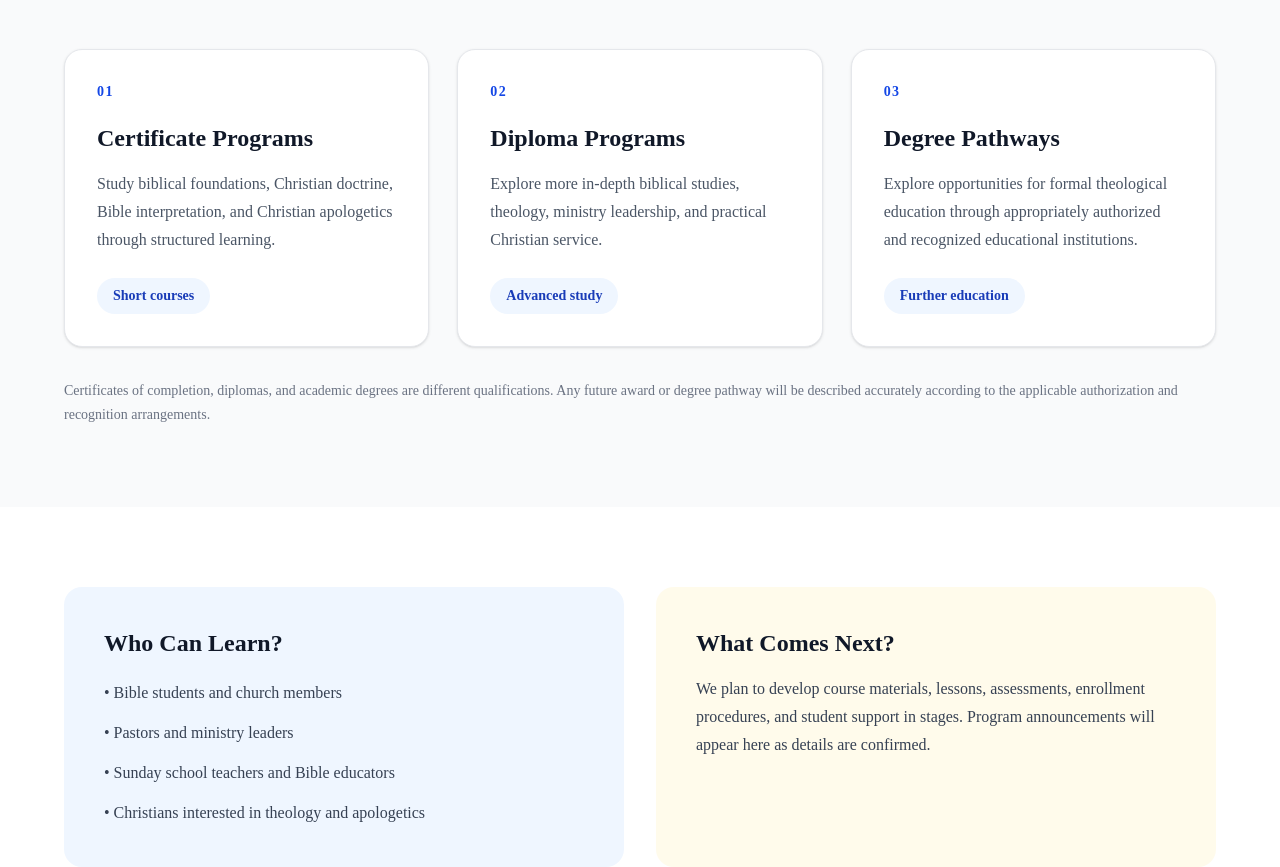
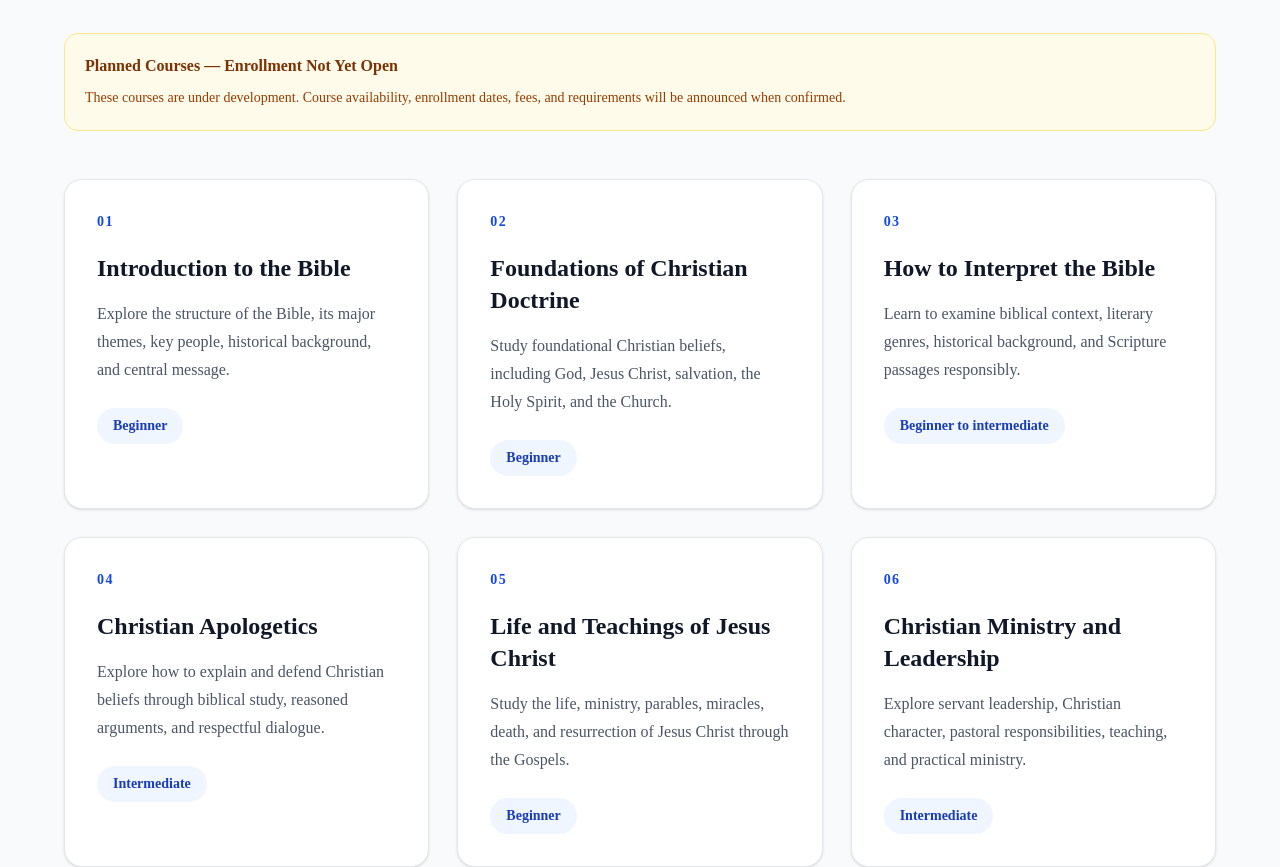
Before and after one commit to bibleaurhum/Bible-Aur-Hum-Ministries-Website, a Next.js app: page /academy in a window 1280 px wide. Shown: the part 1060-1927 px from the top of the page. Built offline with nearby package versions, Linux system fonts and the light colour scheme.

Commit message:
Add Academy course catalog

```diff
--- a/app/academy/page.tsx
+++ b/app/academy/page.tsx
@@ -1,29 +1,52 @@
 
 import Link from "next/link";
+
 
 const programs = [
   {
     number: "01",
-    title: "Certificate Programs",
+    title: "Introduction to the Bible",
     description:
-      "Study biblical foundations, Christian doctrine, Bible interpretation, and Christian apologetics through structured learning.",
-    label: "Short courses",
+      "Explore the structure of the Bible, its major themes, key people, historical background, and central message.",
+    label: "Beginner",
   },
   {
     number: "02",
-    title: "Diploma Programs",
+    title: "Foundations of Christian Doctrine",
     description:
-      "Explore more in-depth biblical studies, theology, ministry leadership, and practical Christian service.",
-    label: "Advanced study",
+      "Study foundational Christian beliefs, including God, Jesus Christ, salvation, the Holy Spirit, and the Church.",
+    label: "Beginner",
   },
   {
     number: "03",
-    title: "Degree Pathways",
+    title: "How to Interpret the Bible",
     description:
-      "Explore opportunities for formal theological education through appropriately authorized and recognized educational institutions.",
-    label: "Further education",
+      "Learn to examine biblical context, literary genres, historical background, and Scripture passages responsibly.",
+    label: "Beginner to intermediate",
+  },
+  {
+    number: "04",
+    title: "Christian Apologetics",
+    description:
+      "Explore how to explain and defend Christian beliefs through biblical study, reasoned arguments, and respectful dialogue.",
+    label: "Intermediate",
+  },
+  {
+    number: "05",
+    title: "Life and Teachings of Jesus Christ",
+    description:
+      "Study the life, ministry, parables, miracles, death, and resurrection of Jesus Christ through the Gospels.",
+    label: "Beginner",
+  },
+  {
+    number: "06",
+    title: "Christian Ministry and Leadership",
+    description:
+      "Explore servant leadership, Christian character, pastoral responsibilities, teaching, and practical ministry.",
+    label: "Intermediate",
   },
 ];
+
 
 export default function AcademyPage() {
   return (
@@ -100,7 +123,17 @@ export default function AcademyPage() {
             </p>
           </div>
 
-          <div className="mt-12 grid gap-7 md:grid-cols-3">
+          <div className="mt-8 mb-6 rounded-xl border border-amber-200 bg-amber-50 p-5">
+  <p className="font-semibold text-amber-900">
+    Planned Courses — Enrollment Not Yet Open
+  </p>
+  <p className="mt-2 text-sm leading-6 text-amber-800">
+    These courses are under development. Course availability, enrollment
+    dates, fees, and requirements will be announced when confirmed.
+  </p>
+</div>
+
+<div className="mt-12 grid gap-7 md:grid-cols-3">
             {programs.map((program) => (
               <article
                 key={program.number}
```
